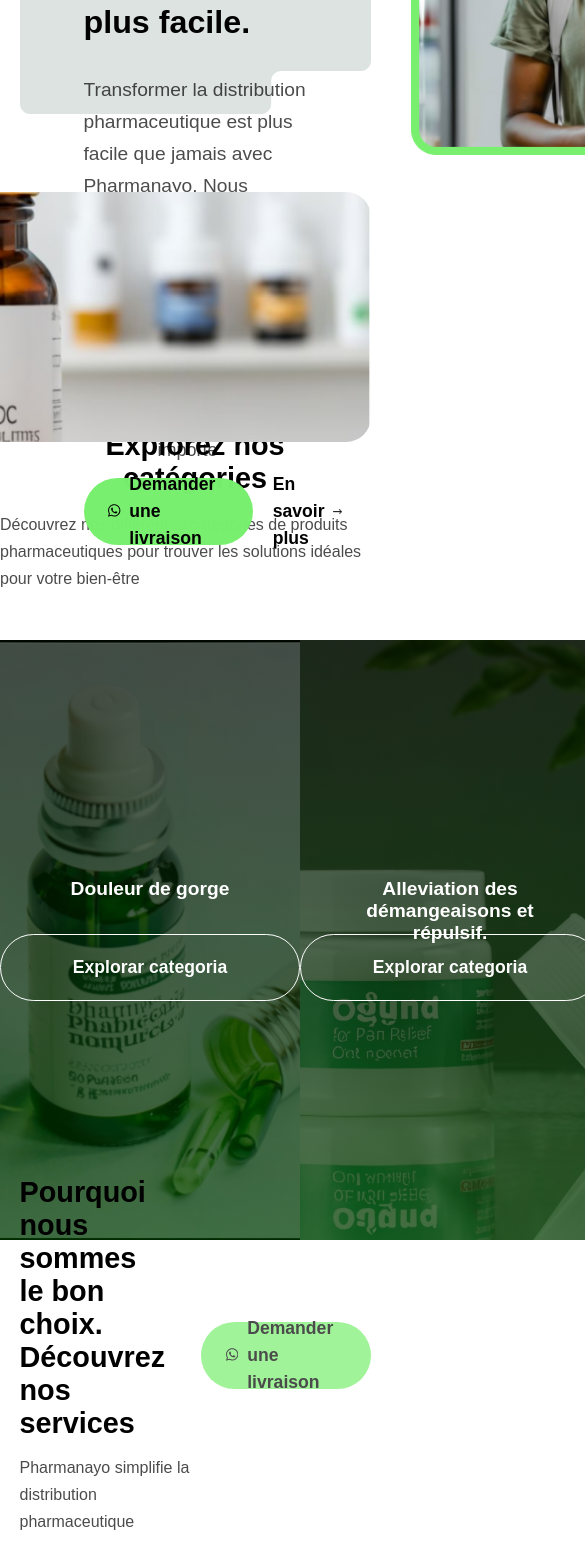
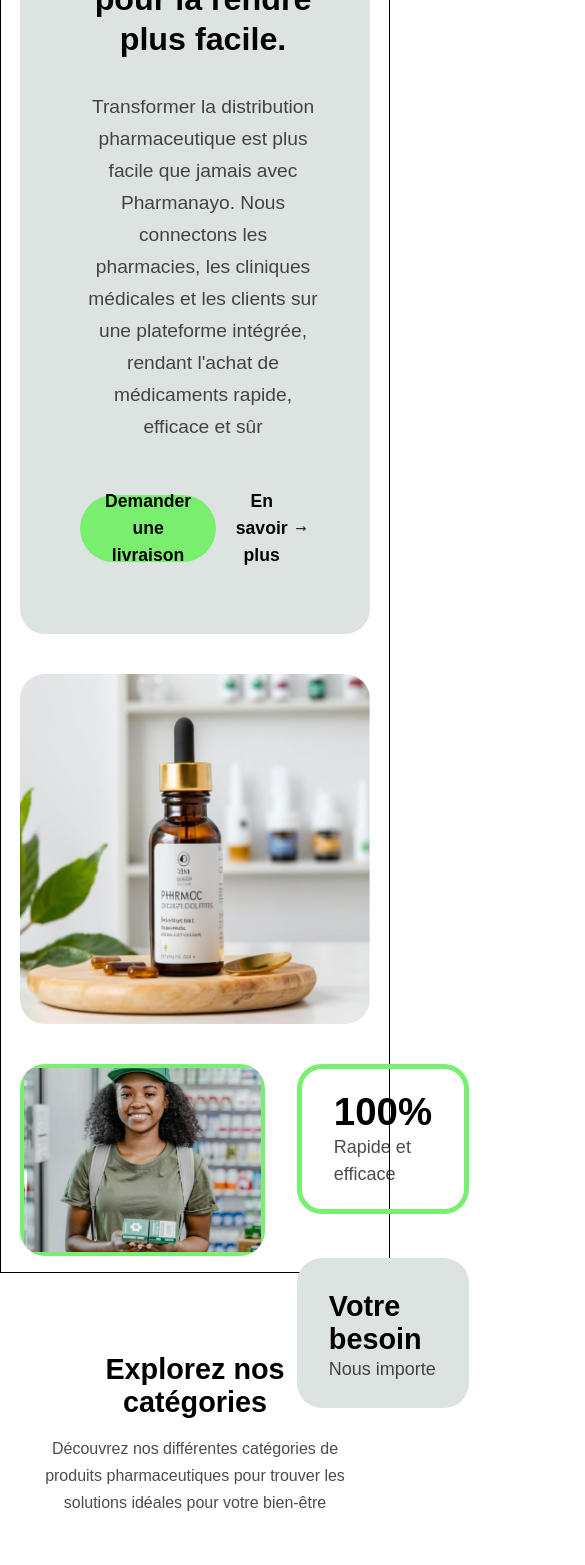
Before and after one commit to mcmgeomagic1/pharmanayo, a React (Create React App) app: page / in a window 390 px wide. Shown: the part 432-1997 px from the top of the page, 585 px wide, since content can reach past the window. Built offline with nearby package versions, Linux system fonts and the light colour scheme.

Commit message:
responsive 80%

```diff
--- a/package.json
+++ b/package.json
@@ -17,7 +17,7 @@
     "start": "react-scripts start",
     "build": "react-scripts build",
     "test": "react-scripts test",
-    "eject": "react-scripts eject",
+    "eject": "react-scripts eject"
   },
   "eslintConfig": {
     "extends": [
--- a/src/Components/AboutUs/style.js
+++ b/src/Components/AboutUs/style.js
@@ -4,13 +4,19 @@ import styled from "styled-components";
 export const AboutUsBox = styled.div`
     display: flex;
     grid-gap: 2em;
-    height: 100vh;
     width: 100%;
-    //align-items: center;
+    padding: 5em 0;
 `
 export const Title = styled.div`
     p{
       opacity: .7;
+    }
+
+    @media(max-width: ${({theme}) => theme.tablet}) {
+      text-align: center;
+      display: flex;
+      flex-direction: column;
+      align-items: center;
     }
 `
 
@@ -18,6 +24,14 @@ export const Content = styled.div`
   display: flex;
   grid-gap: 3em;
   margin-top: 2em;
+
+  @media(max-width: ${({theme}) => theme.tablet}) {
+    flex-direction: column;
+
+    div{
+      width: 100%;
+    }
+  }
 `
 export const Flex1 = styled.div`
   display: flex;
--- a/src/Components/Annoucment/style.js
+++ b/src/Components/Annoucment/style.js
@@ -4,9 +4,19 @@ import styled from "styled-components";
 export const AnnoucmentBox = styled.div`
     display: flex;
     grid-gap: 3em;
-    height: 100vh;
     width: 100%;
-    align-items: center;
+    padding: 5em 0 ;
+    @media(max-width: ${({theme}) => theme.tablet}) {
+        flex-direction: column;
+        grid-gap: 0;
+        text-align: center;
+        background: ${({theme})=> theme.colors.boxBackground};
+
+        div{
+          width: 100%;
+        }
+    }
+
 `
 export const Flex1 = styled.div`
     width: 60%;
@@ -19,21 +29,34 @@ export const Flex1 = styled.div`
     display: flex;
     flex-direction: column;
     justify-content: center;
-    grid-gap: 1em;
+    grid-gap: 1.5em;
 
     h2{
       width: 80%;
       margin: 0;
+
+      @media(max-width: ${({theme}) => theme.tablet}) {
+        margin: 0 auto;
+      }
     }
 
     span {
       font-weight: bold;
+      margin-bottom: .5em;
     }
 
     div {
       display: flex;
       position: relative;
       width: 720px;
+
+      @media(max-width: ${({theme}) => theme.desktop}) {
+        width: 580px;
+      }
+
+      @media(max-width: ${({theme}) => theme.tablet}) {
+        margin: 0 auto;
+      }
 
       button {
         border-radius: 50px;
@@ -53,9 +76,20 @@ export const Flex1 = styled.div`
       }
     }
 
+    @media(max-width: ${({theme}) => theme.desktop}) {
+      padding: 0 3em 0 2.4em;
+    }
+
+    @media(max-width: ${({theme}) => theme.tablet}) {
+      padding: 0 5em;
+      height: 300px;
+      background: none;
+    }
+
 `
 export const Flex2 = styled(Flex1)`
     width: 40%;
+
     border-radius: 0;
     border-top-left-radius: 25px;
     border-bottom-left-radius: 25px;
@@ -63,6 +97,13 @@ export const Flex2 = styled(Flex1)`
     display: flex;
     justify-content: center;
     align-items: center;
+
+    @media(max-width: ${({theme}) => theme.tablet}) {
+      justify-content: flex-start;
+      height: 390px;
+      padding: 2em 0;
+    }
+
 `
 
 export const Input = styled.input`
--- a/src/Components/Categories/style.js
+++ b/src/Components/Categories/style.js
@@ -2,11 +2,9 @@ import styled from "styled-components";
 
 
 export const CategoriesBox = styled.div`
-    height: 100vh;
     width: 100%;
-    display: flex;
-    flex-direction: column;
-    justify-content: center;
+    padding: 5em 0 5em 0;
+
 `
 export const Title = styled.div`
     display: flex;
@@ -14,7 +12,7 @@ export const Title = styled.div`
     grid-gap: 1em;
     flex-direction: column;
     width: 100%;
-    margin-bottom: 3em;
+    margin-bottom: 4em;
     padding: 0;
 
     h2 {
@@ -26,11 +24,34 @@ export const Title = styled.div`
     p {
       opacity: .7;
     }
+
+    @media(max-width: ${({theme}) => theme.tablet}) {
+      display: flex;
+      flex-direction: column;
+      align-items: center;
+      text-align: center;
+
+      p{
+        width: 80%;
+      }
+    }
 `
 export const Content = styled.div`
     display: flex;
     display: flex;
     height: 600px;
+
+    @media(max-width: ${({theme}) => theme.desktop}) {
+      height: 600px;
+      display: grid;
+      grid-template-columns: repeat(3, 1fr);
+    }
+
+    @media(max-width: ${({theme}) => theme.tablet}) {
+      height: 800px;
+      display: grid;
+      grid-template-columns: repeat(2, 1fr);
+    }
 `
 
 export const ContentItem = styled.div`
@@ -67,5 +88,4 @@ export const ContentItem = styled.div`
     width: 70%;
     height: 40px;
   }
-
 `
--- a/src/Components/Footer/style.js
+++ b/src/Components/Footer/style.js
@@ -9,6 +9,9 @@ export const FooterBox = styled.div`
     height: 400px;
     position: relative;
     //align-items: center;
+    @media(max-width: ${({theme}) => theme.tablet}) {
+      height: 500px;
+    }
 `
 export const Title = styled.div`
 
@@ -19,7 +22,9 @@ export const Content = styled.div`
   grid-gap: 3em;
   margin-top: 0em;
   justify-content: space-between;
-  height: 87.6%;;
+  height: 87.6%;
+
+
 
 `
 export const Flex1 = styled.div`
@@ -30,8 +35,16 @@ export const Flex1 = styled.div`
   height: 100%;
   justify-content: center;
 
+  @media(max-width: ${({theme}) => theme.tablet}) {
+      margin-top: 1.5em;
+  }
+
   img {
     width: 340px;
+
+    @media(max-width: ${({theme}) => theme.tablet}) {
+      width: 180px;
+    }
   }
 
   p{
--- a/src/Components/Header/index.js
+++ b/src/Components/Header/index.js
@@ -1,5 +1,5 @@
 import React from 'react';
-import { TopFlex, BottomFlex, HeaderBox, Flex1, Flex2, Headline, Text, Hero, ButtonSection, Flex3, Flex4, HeaderImage2 } from './style';
+import { TopFlex, BottomFlex, HeaderBox, Flex1, Flex2, Headline, Text, Hero, ButtonSection, Flex3, Flex4, HeaderImage2, HeaderImage2Mobile } from './style';
 import header1 from "../../assets/images/HeaderImage.png"
 import { Button } from '../Button';
 
@@ -20,9 +20,20 @@ export const Header = () => {
                     <Button text="En savoir plus" width="100" icon  noBackground/>
                   </ButtonSection>
                 </Hero>
+                <HeaderImage2Mobile/>
               </Flex1>
               <Flex2>
                 <img src={header1} alt="header1"/>
+                <BottomFlex className='mobile'>
+                  <Flex3>
+                    <span>100%</span>
+                    <p>Rapide et efficace</p>
+                  </Flex3>
+                  <Flex4>
+                    <span>Votre besoin</span>
+                    <p>Nous importe</p>
+                  </Flex4>
+                </BottomFlex>
               </Flex2>
             </TopFlex>
             <BottomFlex>
@@ -34,6 +45,7 @@ export const Header = () => {
                 <span>Votre besoin</span>
                 <p>Nous importe</p>
               </Flex4>
+              <HeaderImage2 className="desktop"/>
             </BottomFlex>
             <HeaderImage2/>
         </HeaderBox>
--- a/src/Components/Header/style.js
+++ b/src/Components/Header/style.js
@@ -9,6 +9,9 @@ export const HeaderBox = styled.div`
     margin: 1em 0;
     position: relative;
 
+    @media(max-width: ${({theme}) => theme.tablet}) {
+      margin-top: 2em;
+    }
 `
 
 export const TopFlex = styled.div`
@@ -17,9 +20,13 @@ export const TopFlex = styled.div`
     height: 490px;
     grid-gap: 2.5em;
 
-
     img {
 
+    }
+
+    @media(max-width: ${({theme}) => theme.tablet}) {
+      flex-direction: column;
+      height: auto;
     }
 `
 
@@ -34,7 +41,18 @@ export const Flex1 = styled.div`
     height: 491px;
     top: 0;
     z-index: -0;
+
+    @media(max-width: ${({theme}) => theme.desktop}) {
+      display: none;
+    }
   }
+
+  @media(max-width: ${({theme}) => theme.tablet}) {
+      display: flex;
+      flex-direction: column;
+      grid-gap: 1em;
+  }
+
 `
 export const Hero = styled.div`
     padding: 4.5em 3em 4.5em 4em;
@@ -47,6 +65,25 @@ export const Hero = styled.div`
       height: 25px;
       position: relative;
     }
+
+    @media(max-width: ${({theme}) => theme.desktop}) {
+      background-color: ${({theme})=> theme.colors.boxBackground};
+      border-radius: 25px;
+      padding: 2em;
+      grid-gap: 1em;
+      height: 100%;
+      justify-content: center;
+    }
+
+    @media(max-width: ${({theme}) => theme.tablet}) {
+      padding: 3em 0;
+      padding: 4.5em 3em 4.5em 4em;
+      grid-gap: 2em;
+      display: flex;
+      flex-direction: column;
+      justify-content: center;
+      text-align: center;
+    }
 `
 
 
@@ -56,6 +93,24 @@ export const Flex2 = styled.div`
   img{
     height: 100%;
     height: 78.4%;
+
+    @media(max-width: ${({theme}) => theme.desktop}) {
+      height: 100%;
+      width: 100%;
+      border: 10px solid ${({theme})=> theme.colors.primary};
+      border-radius: 25px;
+    }
+
+    @media(max-width: ${({theme}) => theme.tablet}) {
+      border: 0;
+      width: 70%;
+    }
+
+  }
+
+  @media(max-width: ${({theme}) => theme.tablet}) {
+      grid-gap: 2em;
+      display: flex;
   }
 `
 export const Headline = styled.p`
@@ -77,10 +132,36 @@ export const BottomFlex = styled.div`
   display: flex;
   height: 150px;
   grid-gap: 2em;
+
+  @media(max-width: ${({theme}) => theme.desktop}) {
+    grid-gap: 2.8em;
+  }
+
+  @media(max-width: ${({theme}) => theme.tablet}) {
+      display: none;
+  }
+
+
+  &&.mobile {
+      display: none;
+      flex-direction: column;
+      width: 100%;
+      @media(max-width: ${({theme}) => theme.tablet}) {
+        display: flex;
+      }
+
+      div {
+        width: 100%;
+      }
+  }
 `
 
 export const ButtonSection = styled.div`
   display: flex;
+
+  @media(max-width: ${({theme}) => theme.tablet}) {
+    justify-content: center;
+  }
 `
 
 
@@ -104,6 +185,11 @@ export const Flex3 = styled.div`
     opacity: .7;
   }
 
+  @media(max-width: ${({theme}) => theme.desktop}) {
+    width: 32.2%;
+
+    justify-content: center;
+  }
 
 `
 
@@ -112,11 +198,18 @@ export const Flex4 = styled(Flex3)`
   border: 0;
   display: block;
   padding-top: 3.2em;
+  @media(max-width: ${({theme}) => theme.tablet}) {
+    padding-top: 2em;
+  }
 
   span {
     font-size: 180%;
     font-weight: bold;
     margin-bottom: .7em;
+  }
+
+  @media(max-width: ${({theme}) => theme.desktop}) {
+    width: 32.2%;
   }
 
 `
@@ -133,5 +226,33 @@ export const HeaderImage2 = styled.div`
   background-position: center;
   background-size: cover;
 
+  @media(max-width: ${({theme}) => theme.desktop}) {
+    display: none;
+  }
 
+  &&.desktop {
+    display: flex;
+    position: relative;
+    height: 100%;
+    width: 40%;
+  }
 `
+
+export const HeaderImage2Mobile = styled.div`
+  background: url(${header2});
+  width: 737px;
+  height: 250px;
+  right: 0;
+  bottom: 0;
+  border-radius: 25px;
+  background-position: center;
+  background-size: cover;
+  margin-top: 1.5em;
+  display: none;
+
+  @media(max-width: ${({theme}) => theme.tablet}) {
+    display: block;
+    width: 100%;
+    height: 350px;
+  }
+`
--- a/src/Components/Services/style.js
+++ b/src/Components/Services/style.js
@@ -3,21 +3,36 @@ import styled from "styled-components";
 
 export const ServicosBox = styled.div`
     grid-gap: 2em;
-    height: 100vh;
     position: relative;
-    padding: 0em 0;
-    display: flex;
-    flex-direction: column;
-    justify-content: center;
+    padding: 5em 0;
+
+
 `
 
 export const ServicesImage = styled.img`
     margin-left: -4.4em;
+
+    @media(max-width: ${({theme}) => theme.desktop}) {
+      width: 50%;
+      margin-left: -3.9em;
+    }
+
 `
 
 export const Content = styled.div`
     display: flex;
     justify-content: space-between;
+
+      @media(max-width: ${({theme}) => theme.tablet}) {
+        flex-direction: column;
+        align-items: center;
+        margin-top: 2em;
+
+        img {
+          width: 530px;
+
+        }
+      }
 
 `
 
@@ -27,6 +42,12 @@ export const Grids = styled.div`
   display: grid;
   grid-template-columns: repeat(2, auto);
   grid-gap: 1em;
+
+
+  @media(max-width: ${({theme}) => theme.tablet}) {
+        width: 100%;
+  }
+
 `
 
 export const ContentItem = styled.div`
@@ -42,6 +63,7 @@ export const ContentItem = styled.div`
   text-align: center;
   padding: 1em;
 
+
   h3 {
     margin-bottom: 0;
   }
--- a/src/styles/Container.js
+++ b/src/styles/Container.js
@@ -8,7 +8,7 @@ export const Container= styled.div`
 	z-index: 2;
 
 	@media(max-width: ${({theme}) => theme.desktop}) {
-		width: 88%;
+		width: 1100px;
 	}
 
 	@media(max-width: ${({theme}) => theme.tablet}) {
--- a/src/styles/common.js
+++ b/src/styles/common.js
@@ -13,4 +13,16 @@ export const SectionTitle = styled.div`
     p {
         opacity: .7;
     }
+
+      @media(max-width: ${({theme}) => theme.tablet}) {
+        flex-direction: column;
+        align-items: center;
+        text-align: center;
+        grid-gap: 1em;
+
+        h2 {
+            margin: 0 auto .5em auto;
+            width: 100%;
+        }
+      }
 `
--- a/src/styles/globals.css
+++ b/src/styles/globals.css
@@ -64,3 +64,11 @@
 	button  {
 		z-index: 10000;
 	}
+
+
+	@media only screen and (max-width:  1182px) {
+		header {
+			height: auto;
+			border: 1px solid black;
+		}
+	}
```
